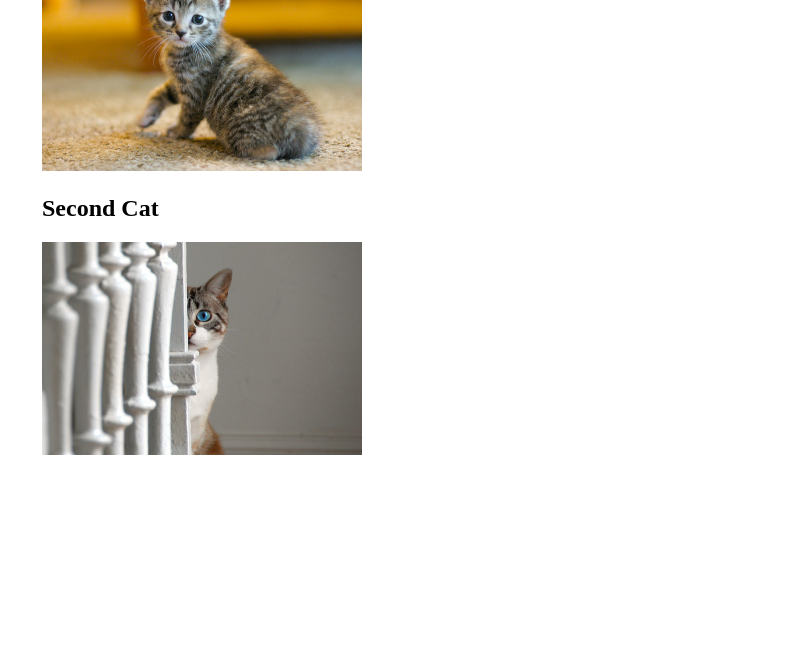
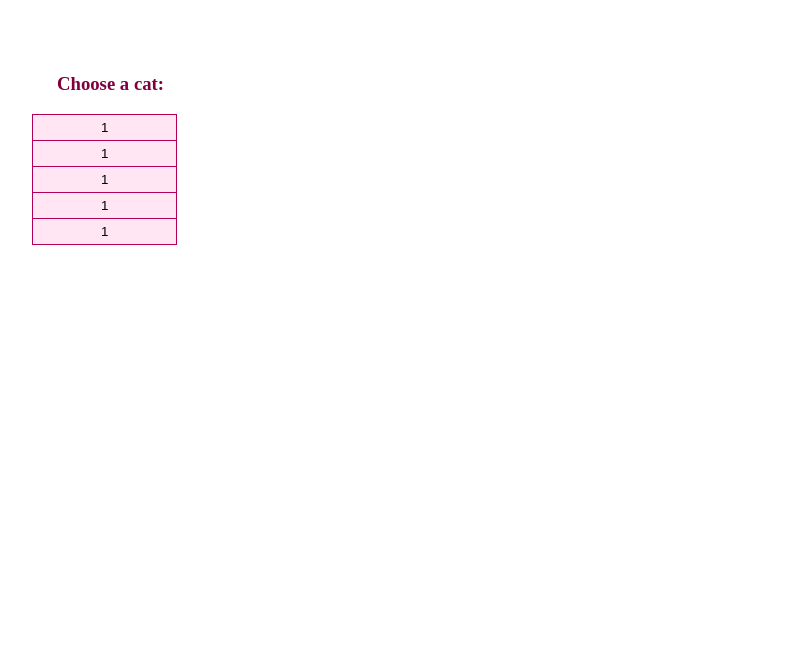
Before and after one commit to ElisaCovato/Cat-clicker, a plain HTML site: page index.html in a window 1280 px wide. Shown: the part 143-800 px from the top of the page, without its empty margins (6-801 px from the left). Drawn offline with Linux system fonts and the light colour scheme.

Commit message:
Add buttons

```diff
--- a/css/style.css
+++ b/css/style.css
@@ -0,0 +1,42 @@
+/*Styles for div containers*/
+.btn-group {
+    float: left;
+    margin: 30px;
+}
+
+.cat-area {
+    float: left;
+}
+
+/*Stile for headings*/
+h1 {
+    text-align: center;
+    color: #80003e;
+    font-family: 'Indie Flower', cursive;
+    font-size: 60px;
+}
+
+h3 {
+	margin-left: 25px;
+    color: #80003e;
+}
+
+/*Style for buttons*/
+.btn-group button {
+    background-color:  #ffe6f2; /* Pinkish background */
+    border: 1px solid #b30056; /* Dark pink border */
+    color: black; /* White text */
+    padding: 5px; /* Some padding */
+    cursor: pointer; /* Pointer/hand icon */
+    width: 110%; /* Set a width if needed */
+    display: block; /* Make the buttons appear below each other */
+}
+
+.btn-group button:not(:last-child) {
+    border-bottom: none; /* Prevent double borders */
+}
+
+/* Add a background color on hover */
+.btn-group button:hover {
+    background-color: #b30056;
+}
--- a/index.html
+++ b/index.html
@@ -7,22 +7,31 @@
 
 	<link rel="stylesheet" href="css/style.css">
 
+	<!-- font-family -->
+	<link href="https://fonts.googleapis.com/css?family=Indie+Flower" rel="stylesheet">
 
 	<title>Cat Clicker</title>
 </head>
 <body>
-	<ul class="cats">
-		<span class="cat-count">0</span> Clicks
-	<div class="cat1">
-		<h2 class="cat-name">First Cat</h2>
-		<img class="cat-img" src="img/cat1.jpg" alt="cute kitten" width="320" height="213">
+	<h1>Cat Clicker</h1>
+	<div class="container">
+
+		<!-- buttons -->
+		<div class="btn-group">
+			<h3> Choose a cat:</h3>
+			<button>1</button>
+			<button>1</button>
+			<button>1</button>
+			<button>1</button>
+			<button>1</button>
+		</div>
+
+		<!-- cat area -->
+		<div class="cat-area">
+
+		</div>
+
 	</div>
-
-	<div class="cat2">
-		<h2 class="cat-name">Second Cat</h2>
-		<img class="cat-img" src="img/cat2.jpg" alt="hidden kitten" width="320" height="213">
-	</div>
-	</ul>
 
 	<script src="js/app.js"></script>
 </body>
```
Also changed, not shown: img/hidden cat.jpg (renamed from img/cat2.jpg), img/kittens.jpg (added), img/playful cat.jpeg (added), img/scared cat.jpeg (added), img/waiting cat.jpg (renamed from img/cat1.jpg).
